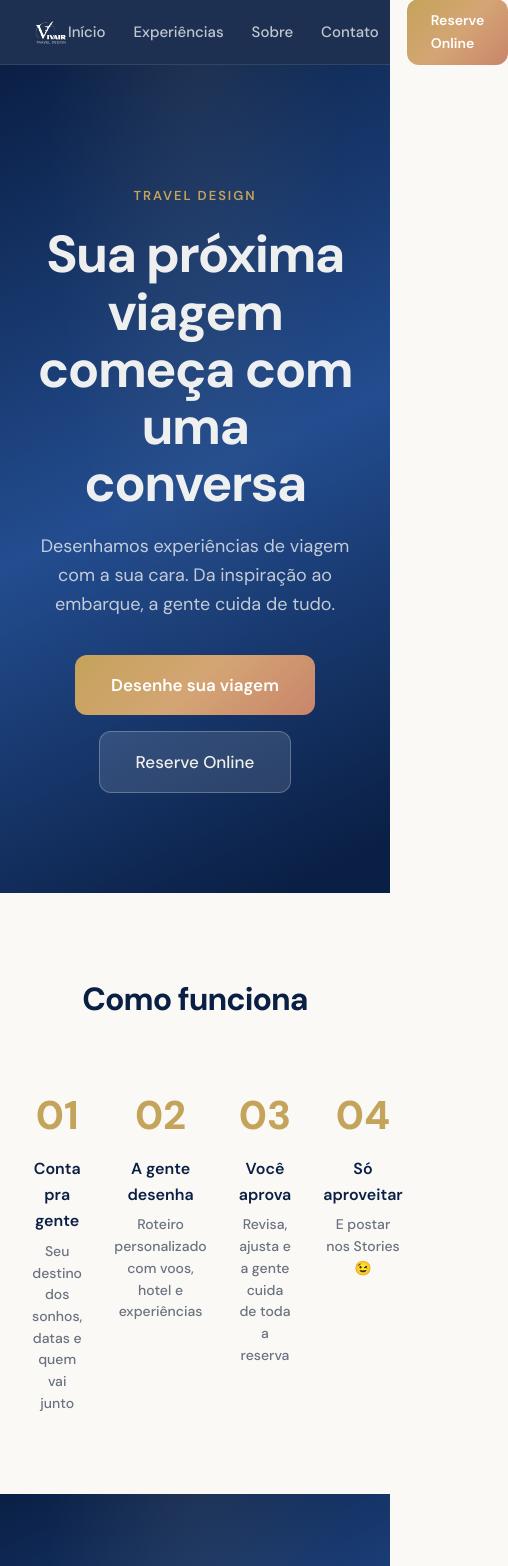
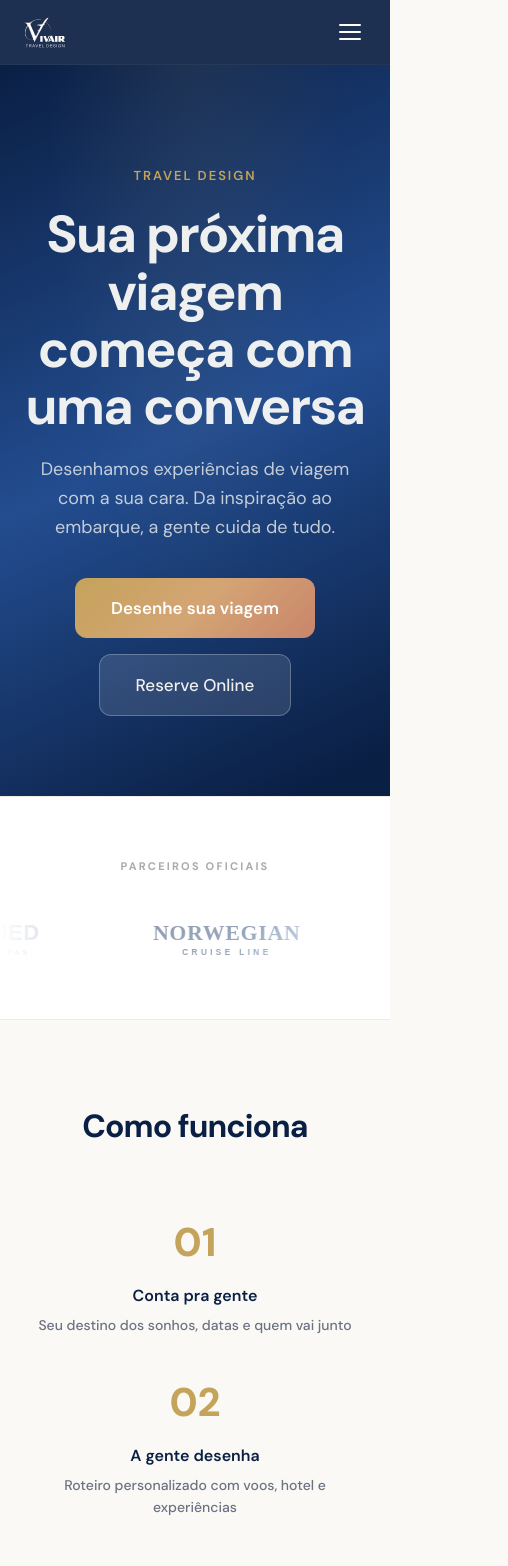
Before and after one commit to m7kx/vivair-website, a Next.js app: page / in a window 390 px wide. Shown: the top 1566 px of the page, 508 px wide, since content can reach past the window. Built offline with nearby package versions, Linux system fonts and the light colour scheme.

Commit message:
fix: use <Navbar /> component, mobile-first padding, responsive grid

```diff
--- a/src/app/page.tsx
+++ b/src/app/page.tsx
@@ -1,7 +1,8 @@
 "use client"
 
 import { motion } from 'framer-motion'
-import Logo from '@/components/Logo'
+import Navbar from '@/components/Navbar'
+import PartnersCarousel from '@/components/PartnersCarousel'
 
 /* ── Animation variants ─────────────────────────────────── */
 const fadeUp = {
@@ -13,7 +14,7 @@ const fadeUp = {
   }),
 }
 
-/* ── Steps data ─────────────────────────────────────────── */
+/* ── Steps data ────────────────────────────────────────── */
 const steps = [
   { num: '01', title: 'Conta pra gente', desc: 'Seu destino dos sonhos, datas e quem vai junto' },
   { num: '02', title: 'A gente desenha', desc: 'Roteiro personalizado com voos, hotel e experiências' },
@@ -21,36 +22,16 @@ const steps = [
   { num: '04', title: 'Só aproveitar', desc: 'E postar nos Stories 😉' },
 ]
 
-/* ── Home page ──────────────────────────────────────────── */
+/* ── Home page ────────────────────────────────────────── */
 export default function Home() {
   return (
     <main style={{ background: 'var(--surface-page)', minHeight: '100vh' }}>
 
-      {/* ── Navbar ── */}
-      <nav style={{
-        position: 'sticky', top: 0, zIndex: 50,
-        backdropFilter: 'blur(20px)',
-        background: 'rgba(10,31,68,0.92)',
-        borderBottom: 'var(--border-dark)',
-      }}>
-        <div style={{ maxWidth: 1200, margin: '0 auto', padding: '0 32px', display: 'flex', alignItems: 'center', justifyContent: 'space-between', height: 64 }}>
-          {/* Logo */}
-          <Logo size={36} />
-          {/* Links */}
-          <div style={{ display: 'flex', gap: 28, alignItems: 'center' }}>
-            {['Início', 'Experiências', 'Sobre', 'Contato'].map((l) => (
-              <a key={l} href="#" style={{ fontFamily: 'var(--nav-font)', fontSize: 'var(--nav-size)', fontWeight: 'var(--nav-weight)', color: 'var(--on-dark-2)', textDecoration: 'none', transition: 'color 0.2s' }}>{l}</a>
-            ))}
-            <a href="https://app.onertravel.com/vivairtraveldesign/home" target="_blank" rel="noopener noreferrer"
-              style={{ background: 'var(--grad-cta)', color: 'white', padding: '10px 24px', borderRadius: 'var(--btn-radius)', fontFamily: 'var(--btn-font)', fontSize: 14, fontWeight: 'var(--btn-weight)', textDecoration: 'none' }}>
-              Reserve Online
-            </a>
-          </div>
-        </div>
-      </nav>
+      {/* ── Navbar (mobile-first, com hambúrguer) ── */}
+      <Navbar />
 
       {/* ── Hero ── */}
-      <section style={{ position: 'relative', overflow: 'hidden', background: 'var(--surface-dark)', padding: '120px 32px 100px', textAlign: 'center' }}>
+      <section style={{ position: 'relative', overflow: 'hidden', background: 'var(--surface-dark)', padding: '100px 24px 80px', textAlign: 'center' }}>
         <div style={{ position: 'absolute', inset: 0, background: 'var(--grad-hero)' }} />
         <div style={{ position: 'absolute', inset: 0, background: 'var(--grad-glow)' }} />
         <div style={{ position: 'relative', zIndex: 1, maxWidth: 800, margin: '0 auto' }}>
@@ -84,14 +65,17 @@ export default function Home() {
         </div>
       </section>
 
+      {/* ── Partners Carousel ── */}
+      <PartnersCarousel />
+
       {/* ── How it works ── */}
-      <section style={{ padding: '80px 32px', maxWidth: 1200, margin: '0 auto' }}>
+      <section style={{ padding: '80px 24px', maxWidth: 1200, margin: '0 auto' }}>
         <motion.p
           initial={{ opacity: 0, y: 16 }} whileInView={{ opacity: 1, y: 0 }} viewport={{ once: true }} transition={{ duration: 0.5 }}
           style={{ fontFamily: 'var(--heading-font)', fontSize: 'var(--p-text-4xl)', fontWeight: 'var(--heading-weight)', textAlign: 'center', color: 'var(--text-brand)', letterSpacing: '-0.03em', marginBottom: 56 }}>
           Como funciona
         </motion.p>
-        <div style={{ display: 'grid', gridTemplateColumns: 'repeat(4,1fr)', gap: 32 }}>
+        <div style={{ display: 'grid', gridTemplateColumns: 'repeat(auto-fit,minmax(200px,1fr))', gap: 32 }}>
           {steps.map((s, i) => (
             <motion.div key={s.num}
               initial={{ opacity: 0, y: 20 }} whileInView={{ opacity: 1, y: 0 }} viewport={{ once: true }} transition={{ duration: 0.5, delay: i * 0.1 }}
@@ -104,8 +88,8 @@ export default function Home() {
         </div>
       </section>
 
-      {/* ── CTA ── */}
-      <section style={{ position: 'relative', overflow: 'hidden', background: 'var(--surface-dark)', padding: '80px 32px', textAlign: 'center' }}>
+      {/* ── CTA Section ── */}
+      <section style={{ position: 'relative', overflow: 'hidden', background: 'var(--surface-dark)', padding: '80px 24px', textAlign: 'center' }}>
         <div style={{ position: 'absolute', inset: 0, background: 'var(--grad-hero)' }} />
         <div style={{ position: 'absolute', inset: 0, background: 'var(--grad-glow)' }} />
         <div style={{ position: 'relative', zIndex: 1, maxWidth: 600, margin: '0 auto' }}>
@@ -132,16 +116,18 @@ export default function Home() {
       </section>
 
       {/* ── Footer ── */}
-      <footer style={{ position: 'relative', overflow: 'hidden', background: 'var(--surface-dark)', padding: '48px 32px 32px' }}>
+      <footer style={{ position: 'relative', overflow: 'hidden', background: 'var(--surface-dark)', padding: '48px 24px 32px' }}>
         <div style={{ position: 'absolute', inset: 0, background: 'var(--grad-hero)' }} />
         <div style={{ position: 'absolute', inset: 0, background: 'var(--grad-glow)' }} />
         <div style={{ position: 'relative', zIndex: 1, maxWidth: 1200, margin: '0 auto' }}>
-          <div style={{ display: 'grid', gridTemplateColumns: '1.5fr 1fr 1fr 1fr', gap: 32, marginBottom: 32 }}>
+          <div style={{ display: 'grid', gridTemplateColumns: 'repeat(auto-fit,minmax(160px,1fr))', gap: 32, marginBottom: 32 }}>
             <div>
-              <div style={{ marginBottom: 12 }}><Logo size={96} /></div>
+              <div style={{ marginBottom: 12 }}>
+                <img src="/vivair-logo.svg" alt="VivAir Travel Design" style={{ height: 52, width: 'auto' }} />
+              </div>
               <p style={{ fontSize: 14, color: 'var(--on-dark-2)', lineHeight: 1.6 }}>Travel Design — Desenhamos viagens com a sua cara.</p>
             </div>
-            {[['Navegação',['Início','Experiências','Sobre','Contato']],['Contato',['WhatsApp','reservas@vivairtravel.com.br','@vivair.travel']],['Legal',['Política de Privacidade','Termos de Uso']]].map(([title, links]) => (
+            {([['Navegação',['Início','Experiências','Sobre','Contato']],['Contato',['WhatsApp','reservas@vivairtravel.com.br','@vivair.travel']],['Legal',['Política de Privacidade','Termos de Uso']]] as [string, string[]][]).map(([title, links]) => (
               <div key={title as string}>
                 <p style={{ fontSize: 12, fontWeight: 600, textTransform: 'uppercase', letterSpacing: '0.08em', color: 'var(--on-dark-accent)', marginBottom: 12 }}>{title}</p>
                 {(links as string[]).map((l) => <p key={l} style={{ fontSize: 14, fontWeight: 500, color: 'var(--on-dark-2)', lineHeight: 2 }}>{l}</p>)}
```
